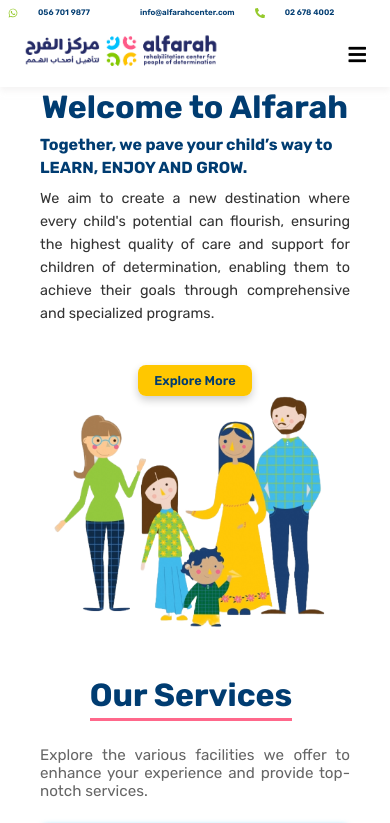
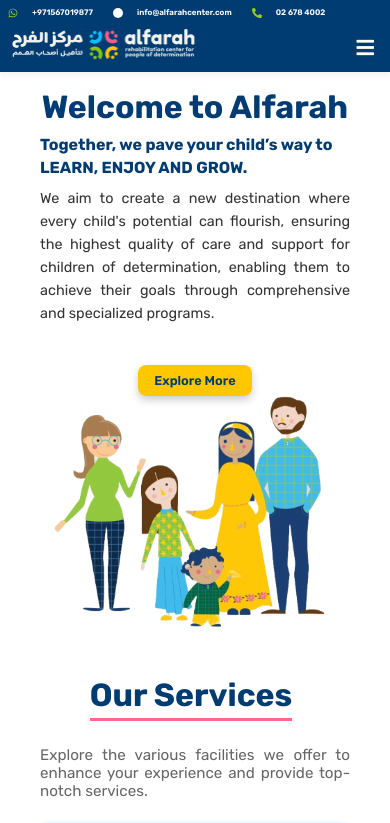
Before and after one commit to Dhoke84/frontend-alfarah, a React (Vite) app: page / in a window 390 px wide. Shown: the top 823 px of the page. Built offline with nearby package versions, Linux system fonts and the light colour scheme.

Commit message:
settle header design

```diff
--- a/src/components/Navbar.jsx
+++ b/src/components/Navbar.jsx
@@ -1,7 +1,7 @@
 import React, { useState } from 'react';
 import "../styles/style.css";
 import "../styles/responsive.css";
-import logo from "../assets/images/white-logo.png" ;
+import logo from "../assets/images/alfarah_website_logo.png" ;
 import { Link } from 'react-router-dom';
 import form from "../assets/img/APPLICATION_FORM.pdf"
 import { FaEnvelope, FaWhatsapp, FaPhoneAlt } from 'react-icons/fa'; // Importing the necessary icons
@@ -60,13 +60,14 @@ const Navbar = () => {
           rel="noopener noreferrer"
           className="contact-link-2" >
 
-          056 701 9877
+        +971567019877
         </a>
       </div>
 
       {/* Email Contact */}
       <div className="contact-item2">
-        <FaEnvelope className="icon4" />
+        <FaEnvelope className="icon4"style={{ color: '#003C71', backgroundColor: 'white', padding: '5px' , borderRadius: "20px" }}
+ />
         <a href="mailto:info@alfarahcenter.com" className="contact-link-2" >
           info@alfarahcenter.com
         </a>
--- a/src/styles/responsive.css
+++ b/src/styles/responsive.css
@@ -52,23 +52,26 @@
 
 
   .header {
-    padding: 1rem 2rem;
+
     margin-top: 2rem;
     z-index: 5000;
     position: fixed;
   }
   .header .header-container {
     padding: 1rem 1rem ;
-    background-color: white;
+
   }
 
   .header .fa-bars {
     margin-top: 1rem;
     display: block; /* Show menu icon */
     font-size: 2.5rem;
+    color: white;
+    padding-right: 1rem;
   }
 .header .fa-times {
   font-size: 3rem;
+
 }
   .header .fa-times {
     display: none; /* Hide close icon */
@@ -989,20 +992,22 @@ width: 100%;
 
 
   .header {
-    padding: 1rem;
+    /* padding: 0rem 1rem; */
     margin-top: 0rem ;
 
     z-index: 5000;
     position: fixed;
   }
   .header .header-container {
-    padding: 1rem 1rem ;
-    background-color: white;
+    padding: 1.5rem 2rem ;
+
     margin-top: 0%;
   }
 
   .header .fa-bars {
     margin-top: -1rem;
+    color: white;
+    padding: 2rem;
     display: block; /* Show menu icon */
     font-size: 3rem;
   }
--- a/src/styles/style.css
+++ b/src/styles/style.css
@@ -2061,24 +2061,25 @@ gap: 1rem;
   .contact-item2 {
     display: flex;
     align-items: flex-start; /* Ensures text and icon align at the start */
-    gap: 20px;
+    gap: 14px;
   }
 
   .contact-link-2 {
     font-size: 1.5rem;
-    margin-top: 5px;
+    margin-top: 8px;
     color: white;
     font-weight:600;
   }
   .icon4 {
-    font-size: 27px;
+    font-size: 35px;
     color: white;
     background-color: transparent
   }
 
   .contact-item2 span {
-    font-size: 4rem;
+    font-size: 4.5rem;
     color: var(--color);
+
     word-wrap: break-word;
   }
 
@@ -2086,29 +2087,30 @@ gap: 1rem;
     .contact-info2 {
       position: fixed;
       top: 9rem;
-      left: 2rem;
+      left: 0rem;
       flex-direction: row; /* Switch to column layout for smaller screens */
       align-items: flex-start; /* Maintain alignment at the start */
-      padding: 1.5rem;
-
-      background-color: white;
+      /* padding: 1.5rem; */
+      padding: 0.5rem 3rem;
+
+      background-color: var(--color);
       width: 100%;
     }
 
     .contact-item2 span {
       font-size: 15px;
-      color: var(--color)
+      color: white;
 
     }
     .contact-link-2 {
-      font-size: 1rem;
+      font-size: 1.5rem;
       margin-top: 0px;
-      color: var(--color);
+      color: white;
       font-weight:600;
     }
 
     .icon4 {
-      font-size: 20px;
+      font-size: 25px;
       margin-top: 0px;
       background-color: none;
       color: white;
@@ -2123,7 +2125,7 @@ gap: 1rem;
       flex-direction: row; /* Switch to column layout for smaller screens */
       align-items: flex-start; /* Maintain alignment at the start */
       padding: 1rem;
-      background-color: white;
+
       width: 100%;
     }
 
@@ -2134,10 +2136,17 @@ gap: 1rem;
 
     }
 
+
+    .contact-link-2 {
+      font-size: 1rem;
+      margin-top: 0px;
+      color: white;
+      font-weight:600;
+    }
     .icon4 {
       font-size: 10px;
       background-color: none;
-      color: white;
+
       margin-top: 0;
     }
   }
```
Also changed, not shown: src/assets/images/alfarah_website_logo.png (added).
